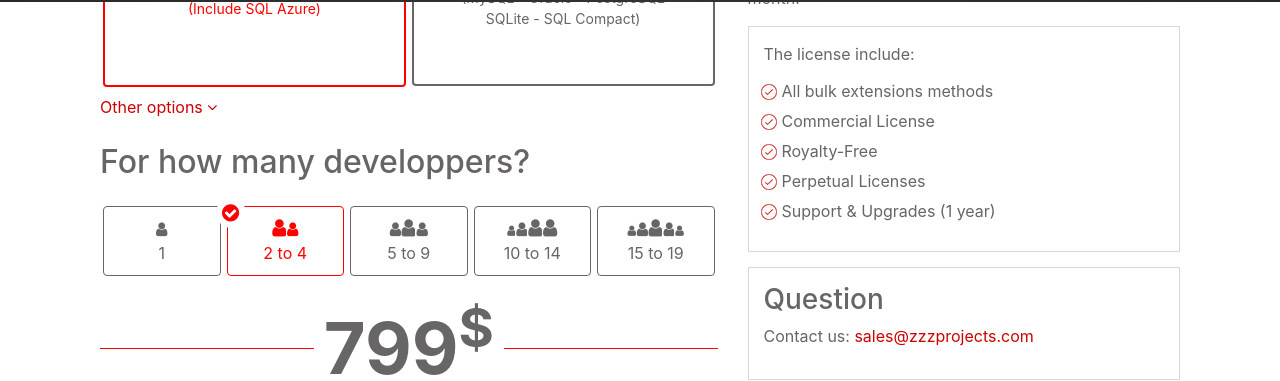
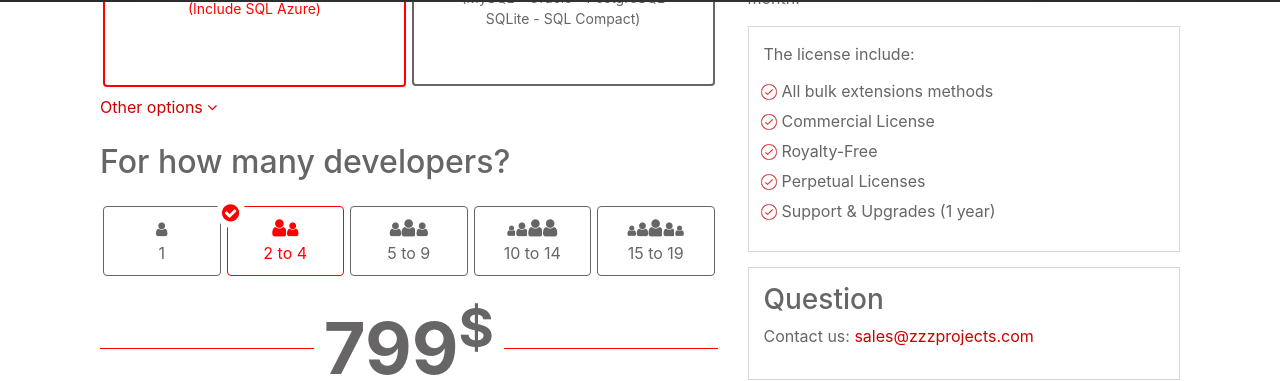
Before and after one commit to zzzprojects/EntityFramework-Extensions, a Jekyll site: the page built from docs/pages/site/pricing.md, in a window 1280 px wide and 900 px high, scrolled down 436 px. Shown: the part 118-499 px from the top of the window. Built offline with Jekyll 4.4.1, drawn with Linux system fonts in a browser that asks for light colours; nearby versions of some CDN libraries.

Commit message:
Update pricing.md

```diff
--- a/docs/pages/site/pricing.md
+++ b/docs/pages/site/pricing.md
@@ -44,7 +44,7 @@ permalink: pricing
 								<option value="5WVPWVNDGRHH6">SQL Compact</option>
 							</select>
 						</div>
-						<label class="form-label form-label-lg">For how many developpers?:</label>
+						<label class="form-label form-label-lg">For how many developers?:</label>
 						<select id="product_option" name="os0" class="form-control">
 							<option id="seat1" value="1 seat">Entity Framework Extensions $599 (1 developer seat)</option>
 							<option id="seat2_4" value="2-4 seats" selected>Entity Framework Extensions $799 (2-4 developer seats)</option>
@@ -118,7 +118,7 @@ permalink: pricing
 								</label>
 							</div>
 						</div>
-						<h2 class="mt-4">For how many developpers?</h2>
+						<h2 class="mt-4">For how many developers?</h2>
 						<div class="row">
 							<label class="container_radio col ">
 								<input type="radio" name="seat" value="1 seat" onclick="calculatePrice()">
```
